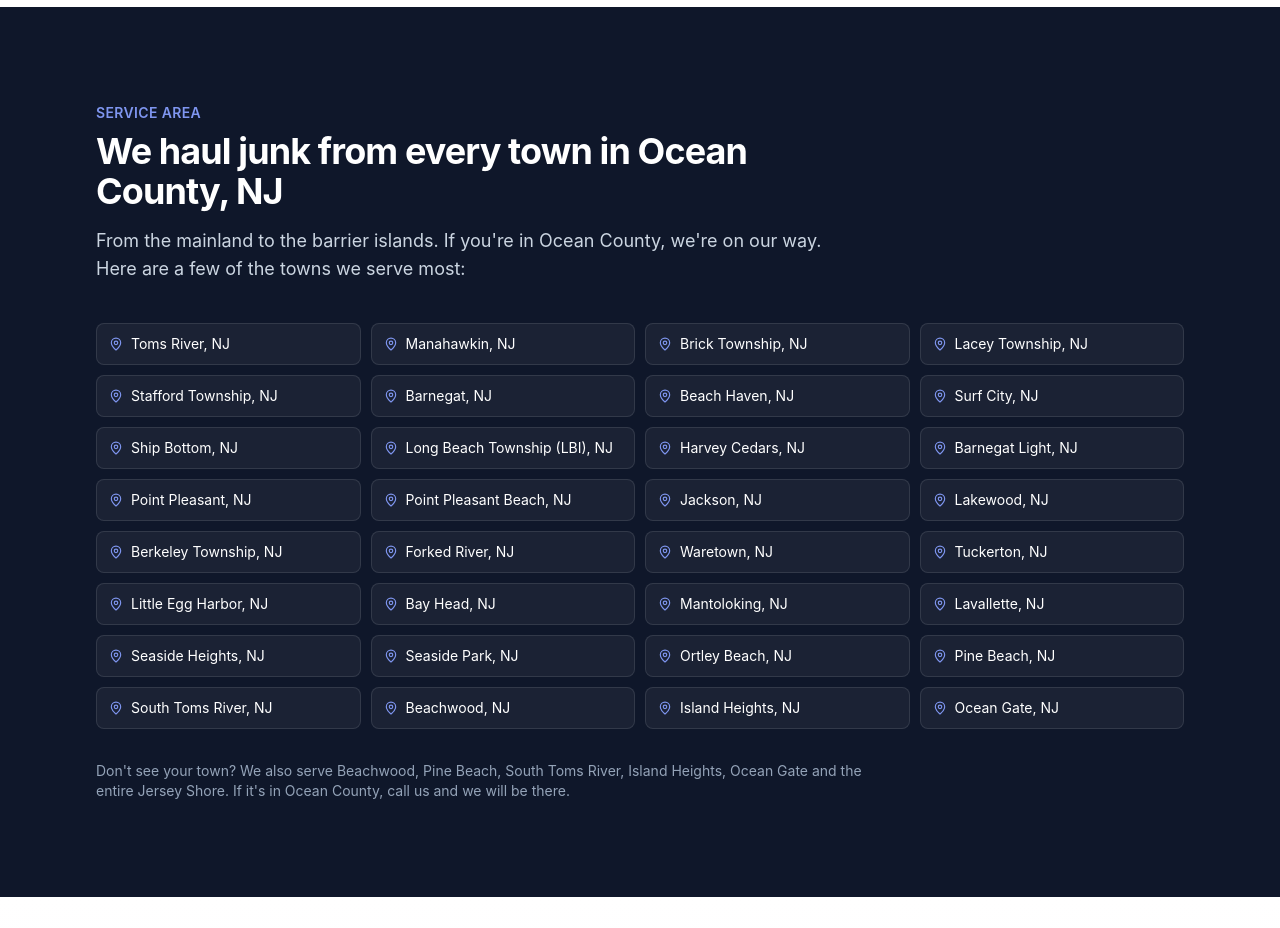
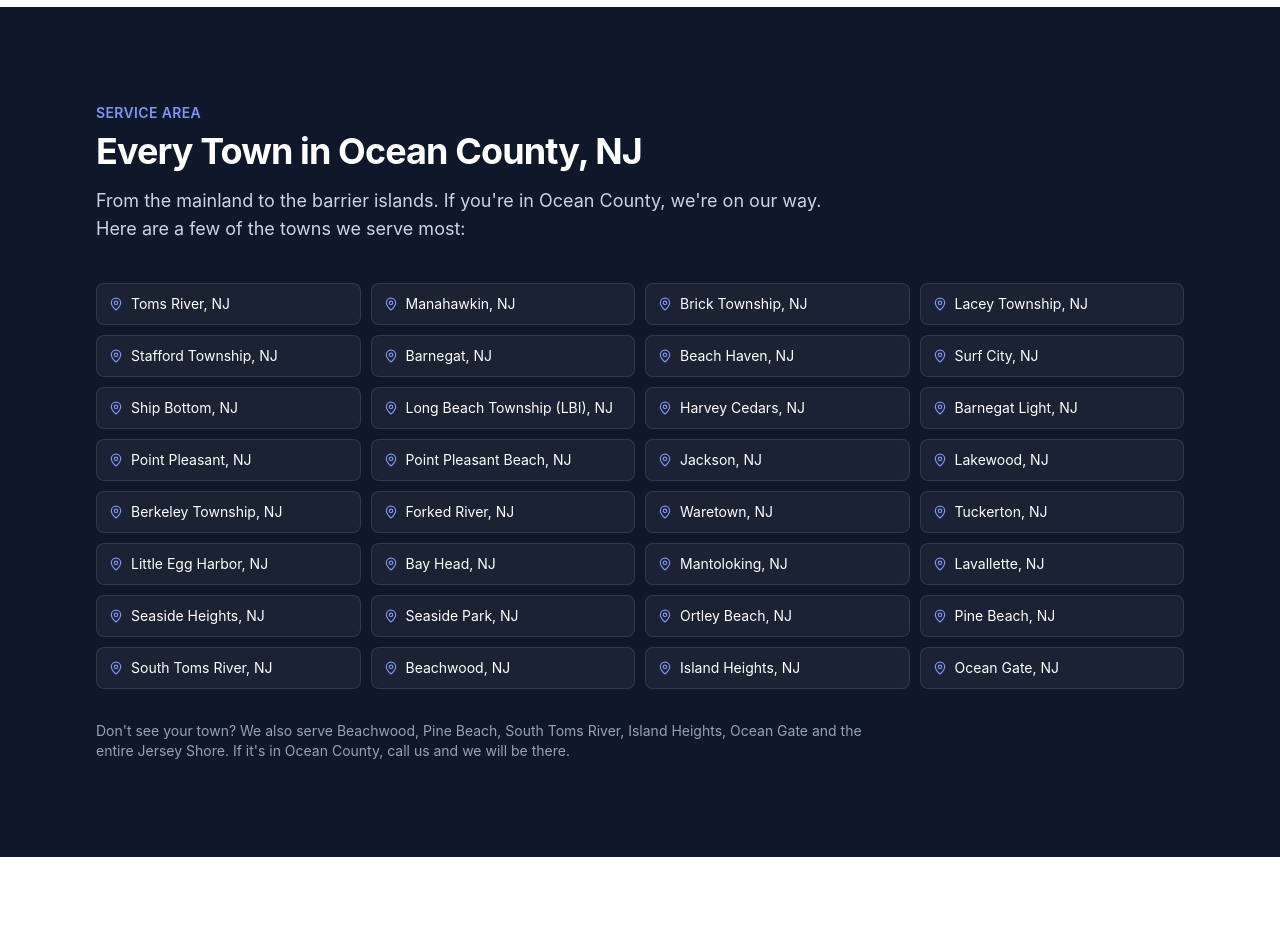
Before and after one commit to connorj0716/ocean-county-junk-removal, a Next.js app: page / in a window 1280 px wide. Shown: the part 2340-3268 px from the top of the page. Built offline with nearby package versions, Linux system fonts and the light colour scheme.

Commit message:
shorten service area headline

```diff
--- a/components/site/ServiceArea.tsx
+++ b/components/site/ServiceArea.tsx
@@ -45,7 +45,7 @@ export default function ServiceArea() {
             Service Area
           </div>
           <h2 className="mt-2 text-3xl sm:text-4xl font-bold tracking-tight">
-            We haul junk from every town in Ocean County, NJ
+            Every Town in Ocean County, NJ
           </h2>
           <p className="mt-4 text-lg text-slate-300">
             From the mainland to the barrier islands. If you're in Ocean County, we're on our way. Here are a few of the towns we serve most:
```
